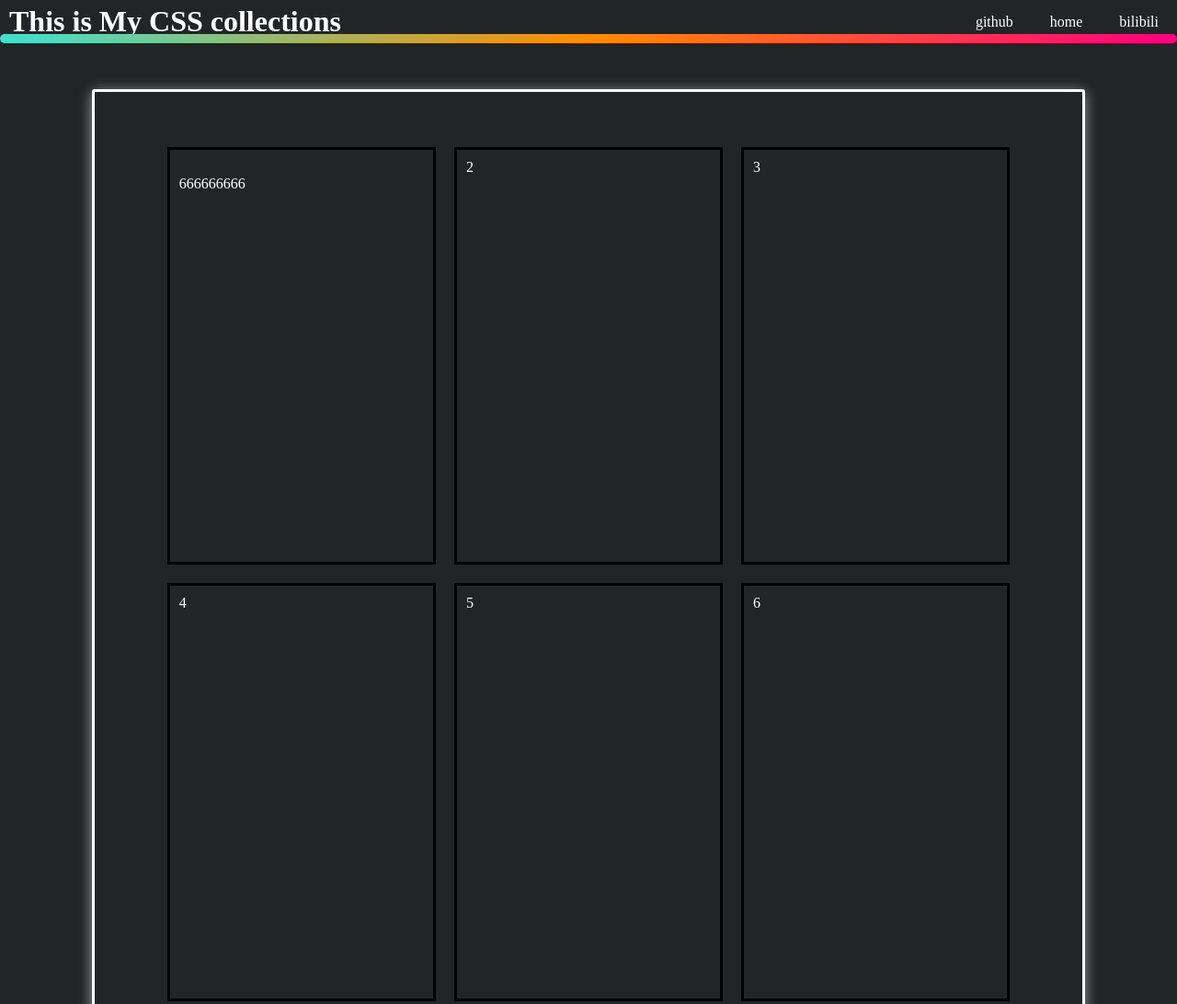
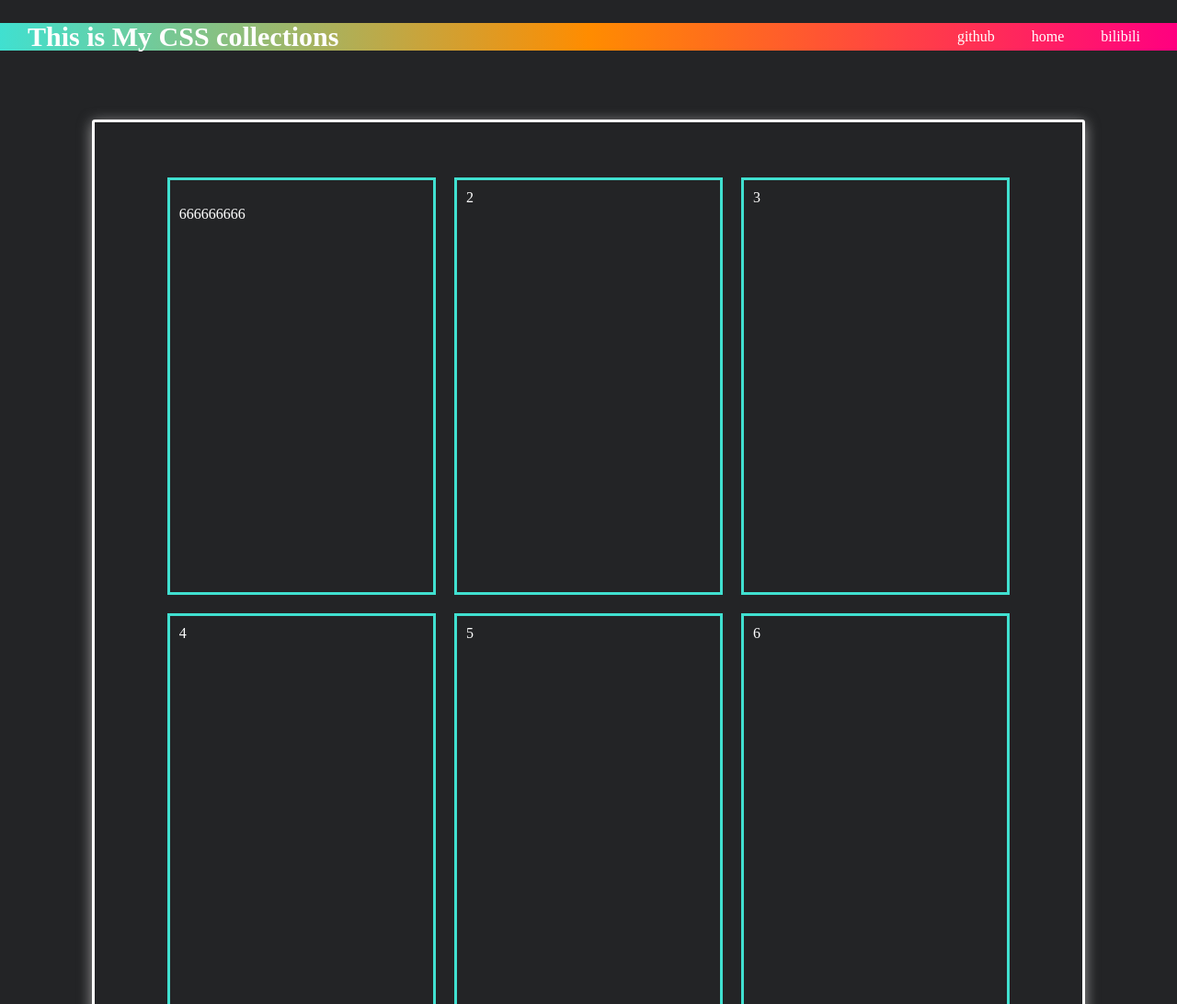
Before and after one commit to mugudamowang/css-awsome, a plain HTML site: page index.html in a window 1280 px wide. Shown: the top 1092 px of the page at 92% size. Drawn offline with Linux system fonts and the light colour scheme.

Commit message:
样式调整

```diff
--- a/style.css
+++ b/style.css
@@ -31,6 +31,8 @@ body {
 }
 
 .topNavBar {
+    z-index: 10;
+    padding: 20px;
     position: sticky;
     top: 0;
     width: 100%;
@@ -46,33 +48,35 @@ body {
 
 .topNavBar>nav>ul>li {
     margin: 0 20px;
+    cursor: pointer;
 }
 
 .topNavBar>h1 {
+    font-size: 30px;
+    line-height: 30px;
     display: inline-block;
     margin: 5px 10px;
 }
 
 .divider {
-    bottom: 0;
+    z-index: -1;
     position: absolute;
     width: 0%;
-    height: 10px;
-    margin: 0 auto;
+    height: 30px;
     right: 0;
     left: 0;
-    border-radius: 5px;
+    border-radius: 100%;
     display: block;
     transition: all 1750ms cubic-bezier(1, 0, 0, 1);
 }
 
 .divider.dive {
+    border-radius: 0px;
     background: linear-gradient(90deg, #40e0d0 0%, #ff8c00 50%, #ff0080 100%);
     width: 100%;
 }
 
 main {
-    position: sticky;
     transform: scale(1.5);
     margin: 50px 100px;
     padding: 50px;
@@ -101,7 +105,7 @@ main.show {
     width: 30%;
     height: 0;
     padding-bottom: 45%;
-    border: black 3px solid;
+    border: #40e0d0 3px solid;
     transition: all ease-in 0.3s;
 }
 
```
